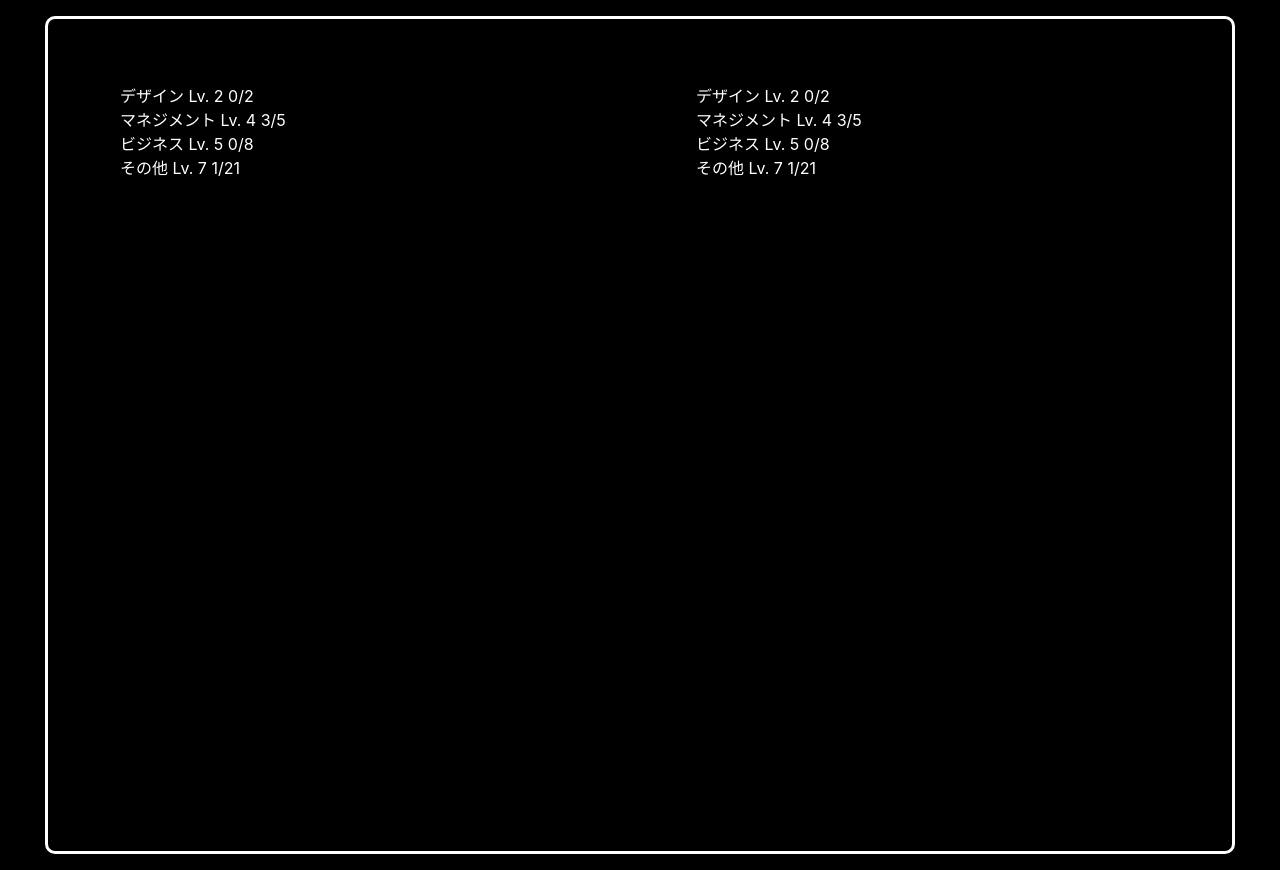
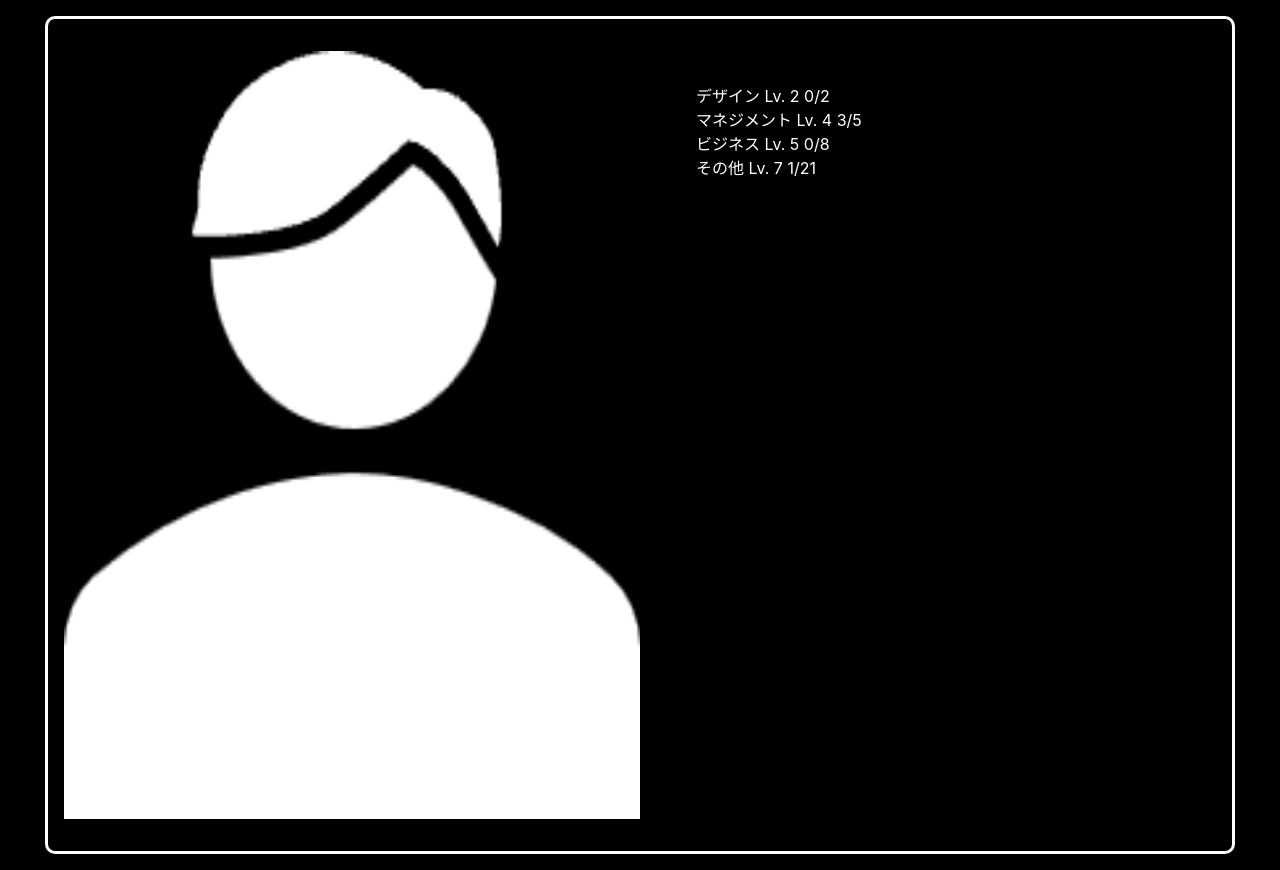
Before and after one commit to KAIRI-tere/workspace_agile, a React (Create React App) app: page / in a window 1280 px wide. Built offline with nearby package versions, Linux system fonts and the light colour scheme.

Commit message:
全体のひな形を作成（左にプロフィール画像を挿入）

```diff
--- a/src/App.css
+++ b/src/App.css
@@ -55,12 +55,14 @@
   min-height: 80vh;
   max-height: 100vh;
   width: 120vh;
-  background-color: black;
-  color: white;
   margin: 1em 0;
   padding: 1em;
   margin-left: auto;
   margin-right: auto;
+
+  background-image: url(Profile_image.png);
+  background-repeat: no-repeat;
+  background-size: 100% 100%;
 }
 
 .Prof li{
--- a/src/App.js
+++ b/src/App.js
@@ -6,12 +6,6 @@ function App() {
     <div className="App-main">
       <div className="App-box">
         <div className="Prof">
-          <ul>
-              <li>デザイン Lv. 2 0/2</li>
-              <li>マネジメント Lv. 4 3/5</li>
-              <li>ビジネス Lv. 5 0/8</li>
-              <li>その他 Lv. 7 1/21</li>
-            </ul>
         </div>
         <div className="Book-Level">
           <ul>
```
Also changed, not shown: src/Profile_image.png (added).
